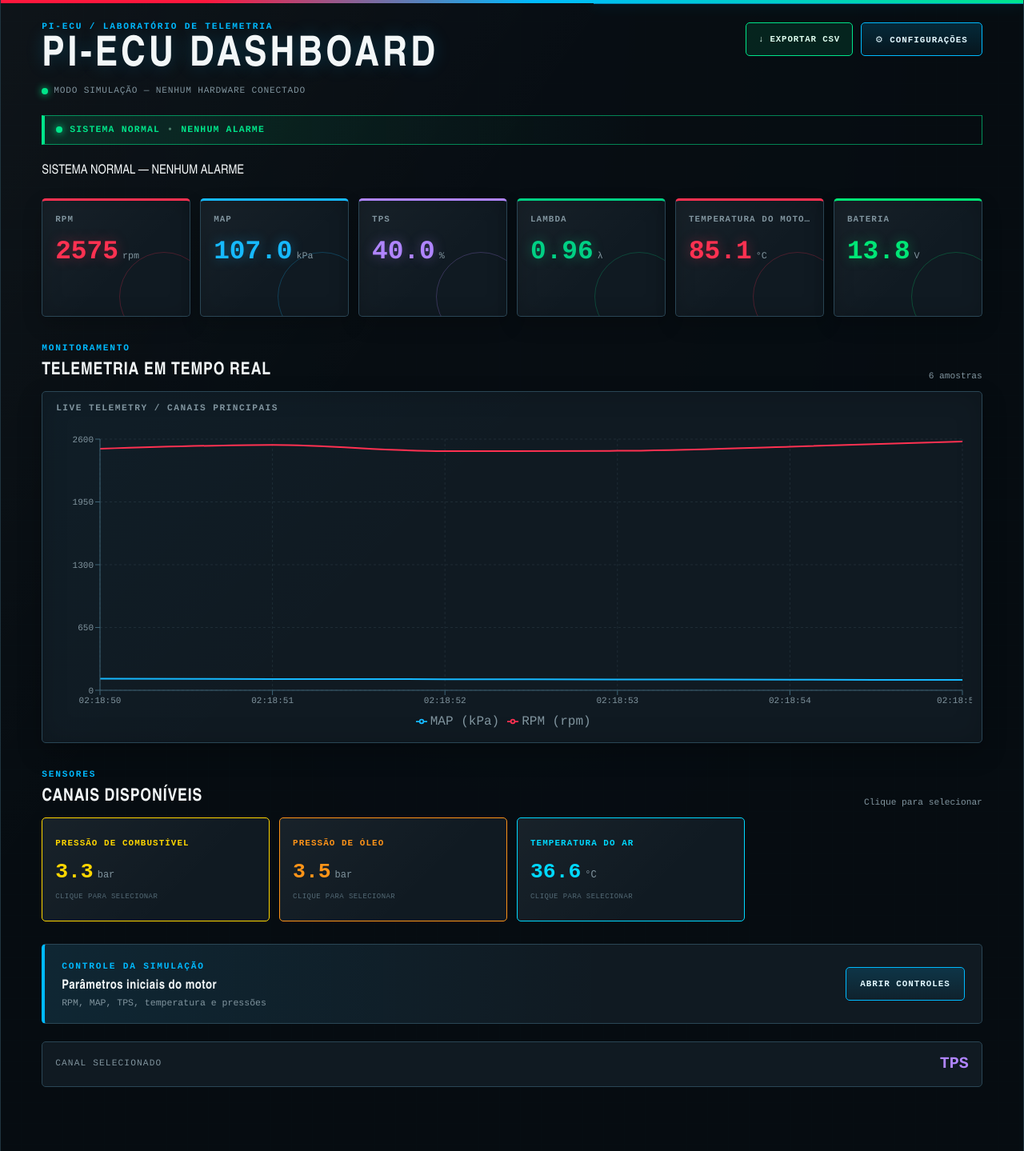
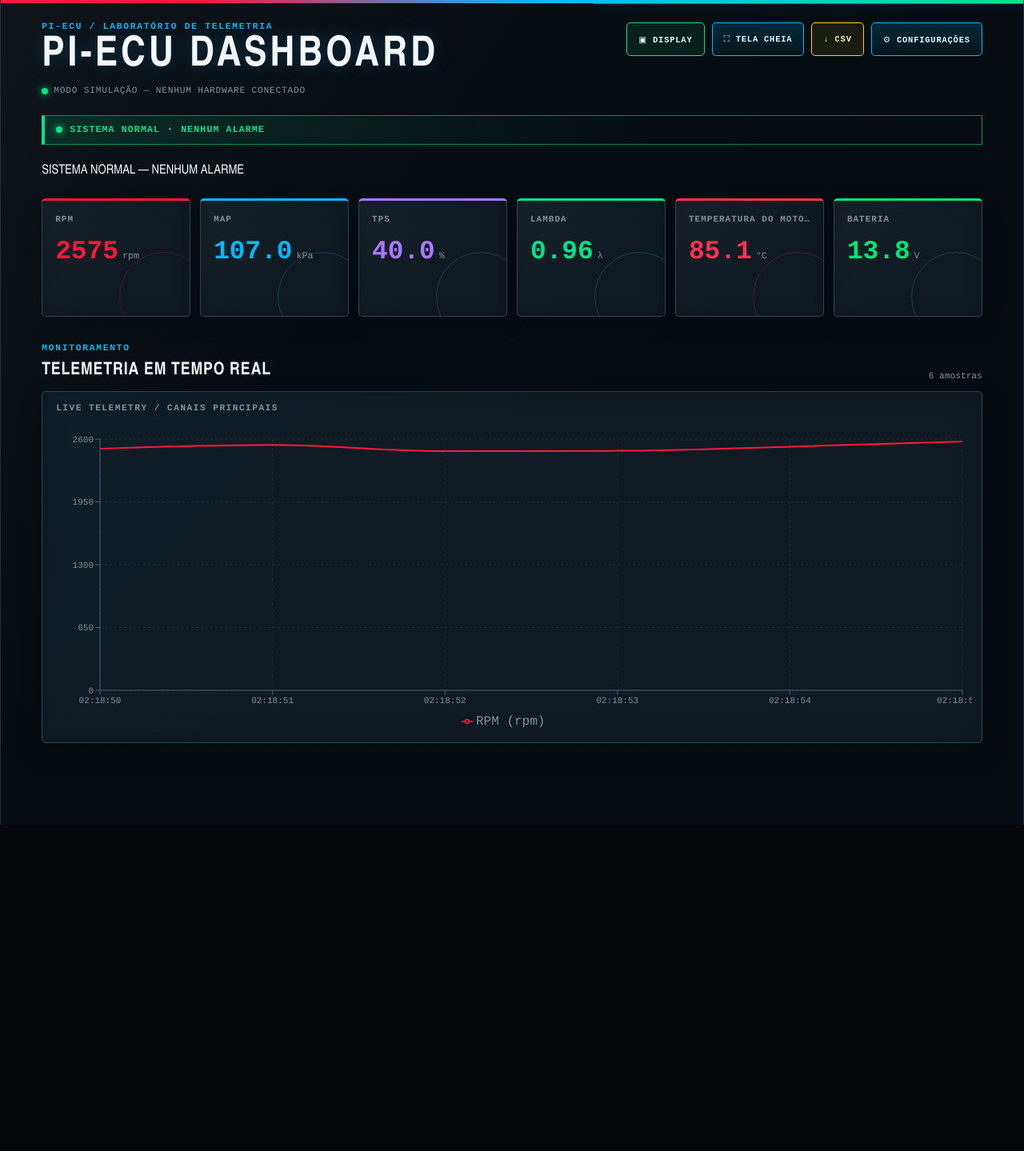
Before and after one commit to Matheus44444/pi-ecu, a React (Vite) app in the folder pi/web/: page / in a window 1280 px wide. Shown: the whole page at 80% size. After the commit the page ends 1031 px from the top, so only its background shows below. Built offline with nearby package versions, Linux system fonts and the light colour scheme.

Commit message:
feat: adiciona modo display e exportacao CSV

```diff
--- a/pi/web/src/main.jsx
+++ b/pi/web/src/main.jsx
@@ -2,13 +2,13 @@ import React, { useEffect, useMemo, useState } from "react";
 import ReactDOM from "react-dom/client";
 import "./style.css";
 
-import downloadTelemetryCsv from "./utils/csvExport";
 import AlarmBanner from "./components/AlarmBanner";
 import ChannelDetails from "./components/ChannelDetails";
 import MetricCard from "./components/MetricCard";
 import SimulationPanel from "./components/SimulationPanel";
 import TelemetryChart from "./components/TelemetryChart";
 import channels from "./data/channels";
+import downloadTelemetryCsv from "./utils/csvExport";
 
 const DEFAULT_VALUES = {
   rpm: 2500,
@@ -23,22 +23,22 @@ const DEFAULT_VALUES = {
 };
 
 const DEFAULT_SETTINGS = {
-  mainChartChannels: ["rpm", "map_kpa"],
-  selectedChannel: "tps",
+  mainChartChannels: ["rpm"],
+  selectedChannel: "lambda1",
   showSelectedChart: false,
   showMainLegend: true,
-  showSensorCards: true,
+  showSensorCards: false,
   showGrid: true,
   maxMainChannels: 2,
 };
 
 const FALLBACK_CHANNELS = [
-  { id: "rpm", nome: "RPM", unidade: "rpm", cor: "#ff3151" },
-  { id: "map_kpa", nome: "MAP", unidade: "kPa", cor: "#16b9ff" },
-  { id: "lambda1", nome: "Lambda", unidade: "λ", cor: "#00d084" },
-  { id: "tps", nome: "TPS", unidade: "%", cor: "#b085ff" },
-  { id: "fuel_bar", nome: "Pressão de combustível", unidade: "bar", cor: "#ffd600" },
-  { id: "oil_bar", nome: "Pressão de óleo", unidade: "bar", cor: "#ff9418" },
+  { id: "rpm", nome: "RPM", unidade: "rpm", cor: "#ff173d" },
+  { id: "map_kpa", nome: "MAP", unidade: "kPa", cor: "#00baff" },
+  { id: "lambda1", nome: "Lambda", unidade: "λ", cor: "#00e58a" },
+  { id: "tps", nome: "TPS", unidade: "%", cor: "#a978ff" },
+  { id: "fuel_bar", nome: "Pressão de combustível", unidade: "bar", cor: "#ffd400" },
+  { id: "oil_bar", nome: "Pressão de óleo", unidade: "bar", cor: "#ff8017" },
   { id: "ect_c", nome: "Temperatura do motor", unidade: "°C", cor: "#ff3151" },
   { id: "iat_c", nome: "Temperatura do ar", unidade: "°C", cor: "#00d9ff" },
   { id: "battery_v", nome: "Bateria", unidade: "V", cor: "#00e676" },
@@ -59,7 +59,7 @@ function getUnit(channel) {
 }
 
 function getColor(channel) {
-  return channel?.cor || channel?.color || "#16b9ff";
+  return channel?.cor || channel?.color || "#00baff";
 }
 
 function getChannel(id) {
@@ -69,14 +69,13 @@ function getChannel(id) {
 function normalizeSettings(value) {
   const saved = value && typeof value === "object" ? value : {};
   const validIds = new Set(CHANNEL_LIST.map(getId));
-  const selected = Array.isArray(saved.mainChartChannels)
-    ? saved.mainChartChannels.filter((id) => validIds.has(id))
-    : DEFAULT_SETTINGS.mainChartChannels;
+  const savedChannels = Array.isArray(saved.mainChartChannels) ? saved.mainChartChannels.filter((id) => validIds.has(id)) : [];
+  const mainChartChannels = savedChannels.length ? savedChannels.slice(0, 4) : DEFAULT_SETTINGS.mainChartChannels;
 
   return {
     ...DEFAULT_SETTINGS,
     ...saved,
-    mainChartChannels: selected.length ? selected.slice(0, 4) : DEFAULT_SETTINGS.mainChartChannels,
+    mainChartChannels,
     maxMainChannels: Math.max(1, Math.min(4, Number(saved.maxMainChannels) || 2)),
   };
 }
@@ -94,13 +93,14 @@ function nextTelemetry(previous) {
   const nextRpm = Math.max(700, Math.min(7000, previous.rpm + (rpmTarget - previous.rpm) * 0.12 + (Math.random() - 0.5) * 120));
   const mapTarget = 30 + nextTps * 1.7;
   const nextMap = Math.max(20, Math.min(250, previous.map_kpa + (mapTarget - previous.map_kpa) * 0.1 + (Math.random() - 0.5) * 4));
+  const nextLambda = Math.max(0.7, Math.min(1.3, 1.02 - nextTps / 100 * 0.14 + (Math.random() - 0.5) * 0.025));
 
   return {
     time: new Date().toLocaleTimeString("pt-BR"),
     rpm: Math.round(nextRpm),
     map_kpa: Number(nextMap.toFixed(1)),
     tps: Number(nextTps.toFixed(1)),
-    lambda1: Number(Math.max(0.7, Math.min(1.3, 1.02 - nextTps / 100 * 0.14 + (Math.random() - 0.5) * 0.025)).toFixed(2)),
+    lambda1: Number(nextLambda.toFixed(2)),
     fuel_bar: Number((3.25 + nextTps / 100 * 0.25 + (Math.random() - 0.5) * 0.1).toFixed(2)),
     oil_bar: Number((2.4 + nextRpm / 2300 + (Math.random() - 0.5) * 0.15).toFixed(2)),
     ect_c: Number(Math.min(120, previous.ect_c + (Math.random() - 0.45) * 0.12).toFixed(1)),
@@ -122,6 +122,8 @@ function App() {
   const [telemetry, setTelemetry] = useState(() => [initialTelemetry()]);
   const [settingsOpen, setSettingsOpen] = useState(false);
   const [simulationOpen, setSimulationOpen] = useState(false);
+  const [displayMode, setDisplayMode] = useState(() => localStorage.getItem("pi-ecu-display-mode") === "true");
+  const [browserFullscreen, setBrowserFullscreen] = useState(Boolean(document.fullscreenElement));
   const [settings, setSettings] = useState(() => {
     try {
       return normalizeSettings(JSON.parse(localStorage.getItem("pi-ecu-dashboard-settings") || "null"));
@@ -130,7 +132,7 @@ function App() {
     }
   });
   const [simulationValues, setSimulationValues] = useState(() => ({ ...DEFAULT_VALUES }));
-  const [selectedChannel, setSelectedChannel] = useState(settings.selectedChannel || "tps");
+  const [selectedChannel, setSelectedChannel] = useState(settings.selectedChannel || "lambda1");
 
   useEffect(() => {
     const timer = window.setInterval(() => {
@@ -147,6 +149,36 @@ function App() {
     localStorage.setItem("pi-ecu-dashboard-settings", JSON.stringify({ ...settings, selectedChannel }));
   }, [settings, selectedChannel]);
 
+  useEffect(() => {
+    localStorage.setItem("pi-ecu-display-mode", String(displayMode));
+    document.body.classList.toggle("display-mode-active", displayMode);
+  }, [displayMode]);
+
+  useEffect(() => {
+    function handleFullscreenChange() {
+      setBrowserFullscreen(Boolean(document.fullscreenElement));
+    }
+
+    function handleKeyDown(event) {
+      if (event.key === "F11") {
+        event.preventDefault();
+        setDisplayMode((current) => !current);
+      }
+
+      if (event.key === "Escape" && displayMode) {
+        setDisplayMode(false);
+      }
+    }
+
+    document.addEventListener("fullscreenchange", handleFullscreenChange);
+    window.addEventListener("keydown", handleKeyDown);
+
+    return () => {
+      document.removeEventListener("fullscreenchange", handleFullscreenChange);
+      window.removeEventListener("keydown", handleKeyDown);
+    };
+  }, [displayMode]);
+
   const current = telemetry[telemetry.length - 1] || initialTelemetry();
   const selectedDefinition = useMemo(() => getChannel(selectedChannel), [selectedChannel]);
 
@@ -157,10 +189,12 @@ function App() {
   function toggleChartChannel(id) {
     setSettings((old) => {
       const currentIds = old.mainChartChannels || [];
+
       if (currentIds.includes(id)) {
         if (currentIds.length === 1) return old;
         return { ...old, mainChartChannels: currentIds.filter((item) => item !== id) };
       }
+
       if (currentIds.length >= old.maxMainChannels) return old;
       return { ...old, mainChartChannels: [...currentIds, id] };
     });
@@ -170,6 +204,31 @@ function App() {
     setSettings(DEFAULT_SETTINGS);
     setSimulationValues(DEFAULT_VALUES);
     setSelectedChannel(DEFAULT_SETTINGS.selectedChannel);
+    setSimulationOpen(false);
+    setSettingsOpen(false);
+    setDisplayMode(false);
+  }
+
+  function toggleDisplayMode() {
+    setSettingsOpen(false);
+    setSimulationOpen(false);
+    setDisplayMode((currentMode) => !currentMode);
+  }
+
+  async function toggleBrowserFullscreen() {
+    try {
+      if (!document.fullscreenElement) {
+        await document.documentElement.requestFullscreen();
+      } else {
+        await document.exitFullscreen();
+      }
+    } catch (error) {
+      console.warn("Tela cheia indisponível:", error);
+    }
+  }
+
+  function exportCsv() {
+    downloadTelemetryCsv(telemetry, `pi-ecu-${new Date().toISOString().slice(0, 19).replace(/:/g, "-")}.csv`);
   }
 
   function renderPrimaryMetric(id) {
@@ -210,7 +269,7 @@ function App() {
   }
 
   return (
-    <main className="app-shell">
+    <main className={`app-shell ${displayMode ? "display-mode" : ""}`}>
       <header className="dashboard-header">
         <div>
           <div className="eyebrow">PI-ECU / LABORATÓRIO DE TELEMETRIA</div>
@@ -219,36 +278,26 @@ function App() {
         </div>
 
         <div className="header-actions">
-          <button
-            className="csv-button"
-            type="button"
-            onClick={() => {
-              downloadTelemetryCsv(
-                telemetry,
-                `pi-ecu-${new Date()
-                  .toISOString()
-                  .slice(0, 19)
-                  .replace(/:/g, "-")}.csv`
-              );
-            }}
-          >
-            ↓ EXPORTAR CSV
+          <button className="display-button" type="button" onClick={toggleDisplayMode}>
+            {displayMode ? "▣ OPERAÇÃO" : "▣ DISPLAY"}
           </button>
 
-          <button
-            className="settings-button"
-            type="button"
-            onClick={() => setSettingsOpen(true)}
-          >
+          <button className="fullscreen-button" type="button" onClick={toggleBrowserFullscreen}>
+            {browserFullscreen ? "⛶ SAIR" : "⛶ TELA CHEIA"}
+          </button>
+
+          <button className="csv-button" type="button" onClick={exportCsv}>
+            ↓ CSV
+          </button>
+
+          <button className="settings-button" type="button" onClick={() => setSettingsOpen(true)}>
             ⚙ CONFIGURAÇÕES
           </button>
         </div>
-
       </header>
 
       <div className="system-status">
-        <span className="status-dot" />
-        SISTEMA NORMAL
+        <span className="status-dot" /> SISTEMA NORMAL
         <span className="status-divider">•</span>
         NENHUM ALARME
       </div>
@@ -256,14 +305,7 @@ function App() {
       <AlarmBanner />
 
       <section className="primary-metrics">
-        {[
-          "rpm",
-          "map_kpa",
-          "tps",
-          "lambda1",
-          "ect_c",
-          "battery_v",
-        ].map(renderPrimaryMetric)}
+        {["rpm", "map_kpa", "tps", "lambda1", "ect_c", "battery_v"].map(renderPrimaryMetric)}
       </section>
 
       <section className="section-heading">
@@ -297,7 +339,9 @@ function App() {
           </section>
 
           <section className="channel-grid">
-            {CHANNEL_LIST.filter((channel) => !["rpm", "map_kpa", "tps", "lambda1", "ect_c", "battery_v"].includes(getId(channel))).map(renderSensorCard)}
+            {CHANNEL_LIST
+              .filter((channel) => !["rpm", "map_kpa", "tps", "lambda1", "ect_c", "battery_v"].includes(getId(channel)))
+              .map(renderSensorCard)}
           </section>
         </>
       )}
@@ -312,7 +356,7 @@ function App() {
         </section>
       )}
 
-      <section className="simulation-collapsed">
+      <section className="simulation-collapsed display-mode-hidden">
         <div>
           <span className="section-kicker">CONTROLE DA SIMULAÇÃO</span>
           <strong>Parâmetros iniciais do motor</strong>
@@ -324,15 +368,17 @@ function App() {
       </section>
 
       {simulationOpen && (
+        <div className="display-mode-hidden">
           <SimulationPanel
             valores={simulationValues}
             values={simulationValues}
             onChange={setSimulationValues}
             onApply={setSimulationValues}
           />
+        </div>
       )}
 
-      <section className="selected-channel-footer">
+      <section className="selected-channel-footer display-mode-hidden">
         <span>CANAL SELECIONADO</span>
         <strong style={{ color: getColor(selectedDefinition) }}>{getName(selectedDefinition)}</strong>
       </section>
@@ -350,7 +396,7 @@ function App() {
 
             <section className="settings-section">
               <h3>CANAIS DO GRÁFICO PRINCIPAL</h3>
-              <p className="settings-help">Use até {settings.maxMainChannels} canais de cada vez. Para melhor leitura, combine sinais de escala semelhante.</p>
+              <p className="settings-help">Use até {settings.maxMainChannels} canais de cada vez.</p>
               <div className="settings-channel-list">
                 {CHANNEL_LIST.map((channel) => {
                   const id = getId(channel);
@@ -388,7 +434,11 @@ function App() {
               <h3>LIMITE DE CANAIS</h3>
               <select className="settings-select" value={settings.maxMainChannels} onChange={(event) => {
                 const maximum = Number(event.target.value);
-                setSettings((old) => ({ ...old, maxMainChannels: maximum, mainChartChannels: old.mainChartChannels.slice(0, maximum) }));
+                setSettings((old) => ({
+                  ...old,
+                  maxMainChannels: maximum,
+                  mainChartChannels: old.mainChartChannels.slice(0, maximum),
+                }));
               }}>
                 <option value={1}>1 canal</option>
                 <option value={2}>2 canais</option>
--- a/pi/web/src/style.css
+++ b/pi/web/src/style.css
@@ -3,6 +3,7 @@
   --surface: #0b1117;
   --surface-2: #101a22;
   --surface-3: #14232c;
+  --panel-input: #09131a;
   --border: #2a4655;
   --border-hot: #3e6577;
   --white: #f3f7f8;
@@ -145,24 +146,54 @@ select:focus-visible {
   box-shadow: 0 0 10px var(--green);
 }
 
+.header-actions {
+  display: flex;
+  align-items: center;
+  justify-content: flex-end;
+  gap: 9px;
+  flex-wrap: wrap;
+}
+
 .settings-button,
+.display-button,
+.fullscreen-button,
+.csv-button,
 .simulation-collapsed button {
   min-height: 42px;
   border: 1px solid var(--cyan);
   border-radius: var(--radius);
-  padding: 0 17px;
+  padding: 0 14px;
   color: #e2f8ff;
   background: linear-gradient(180deg, rgba(0, 186, 255, .17), rgba(0, 186, 255, .05));
   cursor: pointer;
   font-family: "Share Tech Mono", monospace;
-  font-size: .68rem;
+  font-size: .65rem;
   font-weight: 700;
-  letter-spacing: .09em;
+  letter-spacing: .08em;
   text-transform: uppercase;
   transition: 140ms ease;
 }
 
+.display-button {
+  border-color: var(--green);
+  color: #e6fff6;
+  background: rgba(0, 229, 138, .09);
+}
+
+.fullscreen-button {
+  border-color: var(--cyan);
+}
+
+.csv-button {
+  border-color: var(--yellow);
+  color: #fff8c7;
+  background: rgba(255, 212, 0, .08);
+}
+
 .settings-button:hover,
+.display-button:hover,
+.fullscreen-button:hover,
+.csv-button:hover,
 .simulation-collapsed button:hover {
   background: rgba(0, 186, 255, .28);
   box-shadow: 0 0 20px rgba(0, 186, 255, .2);
@@ -251,7 +282,6 @@ select:focus-visible {
   font-size: clamp(1.45rem, 2.7vw, 2.05rem);
   font-weight: 700;
   line-height: 1;
-  text-shadow: 0 0 15px color-mix(in srgb, var(--metric-color, var(--cyan)) 35%, transparent);
 }
 
 .metric-card-unit {
@@ -465,7 +495,7 @@ select:focus-visible {
   border-radius: var(--radius);
   padding: 20px;
   background: var(--surface-2);
-  box-shadow: var(--shadow-panel);
+  box-shadow: 0 12px 30px rgba(0, 0, 0, .25);
 }
 
 .simulation-panel-header {
@@ -713,6 +743,59 @@ select:focus-visible {
   min-height: 40px;
 }
 
+.display-mode-hidden {
+  display: none !important;
+}
+
+.app-shell.display-mode {
+  width: 100%;
+  max-width: 1920px;
+  min-height: 100vh;
+  padding: clamp(28px, 3.5vh, 70px) clamp(32px, 4vw, 96px) 70px;
+}
+
+.display-mode .dashboard-header h1 {
+  font-size: clamp(2.5rem, 5vw, 5rem);
+  letter-spacing: .1em;
+}
+
+.display-mode .primary-metrics {
+  gap: clamp(14px, 1.3vw, 28px);
+  margin-bottom: clamp(24px, 3vh, 48px);
+}
+
+.display-mode .primary-metrics>* {
+  min-height: clamp(150px, 17vh, 250px);
+  padding: clamp(16px, 1.7vw, 30px);
+}
+
+.display-mode .metric-card-label {
+  font-size: clamp(.7rem, 1vw, 1rem);
+}
+
+.display-mode .metric-card-value {
+  font-size: clamp(2rem, 4vw, 4.8rem);
+}
+
+.display-mode .main-chart-box {
+  height: clamp(400px, 48vh, 760px);
+  margin-bottom: clamp(24px, 3vh, 48px);
+}
+
+.display-mode .channel-grid {
+  grid-template-columns: repeat(4, minmax(0, 1fr));
+  gap: clamp(12px, 1.2vw, 24px);
+}
+
+.display-mode .sensor-card {
+  min-height: clamp(130px, 15vh, 230px);
+  padding: clamp(14px, 1.4vw, 28px);
+}
+
+.display-mode .sensor-card strong {
+  font-size: clamp(1.7rem, 3vw, 3.5rem);
+}
+
 @media (max-width: 1100px) {
   .app-shell {
     width: 100%;
@@ -722,6 +805,19 @@ select:focus-visible {
 
   .primary-metrics {
     grid-template-columns: repeat(3, minmax(0, 1fr));
+  }
+
+  .header-actions {
+    align-items: stretch;
+    flex-direction: column;
+  }
+
+  .header-actions button {
+    width: 100%;
+  }
+
+  .display-mode .channel-grid {
+    grid-template-columns: repeat(2, minmax(0, 1fr));
   }
 }
 
@@ -733,10 +829,6 @@ select:focus-visible {
   .dashboard-header {
     align-items: stretch;
     flex-direction: column;
-  }
-
-  .settings-button {
-    width: 100%;
   }
 
   .primary-metrics {
@@ -768,6 +860,18 @@ select:focus-visible {
 
   .simulation-grid {
     grid-template-columns: repeat(2, minmax(0, 1fr));
+  }
+
+  .app-shell.display-mode {
+    padding: 20px 14px 40px;
+  }
+
+  .display-mode .primary-metrics {
+    grid-template-columns: repeat(2, minmax(0, 1fr));
+  }
+
+  .display-mode .main-chart-box {
+    height: 390px;
   }
 }
 
@@ -830,42 +934,3 @@ select:focus-visible {
     transition-duration: .01ms !important;
   }
 }
-
-.header-actions {
-  display: flex;
-  align-items: center;
-  gap: 10px;
-}
-
-.csv-button {
-  min-height: 42px;
-  border: 1px solid var(--green);
-  border-radius: var(--radius);
-  padding: 0 15px;
-  color: #dffff0;
-  background: rgba(0, 229, 138, 0.1);
-  cursor: pointer;
-  font-family: "Share Tech Mono", monospace;
-  font-size: 0.67rem;
-  font-weight: 700;
-  letter-spacing: 0.08em;
-  text-transform: uppercase;
-  transition: 140ms ease;
-}
-
-.csv-button:hover {
-  background: rgba(0, 229, 138, 0.24);
-  box-shadow: 0 0 18px rgba(0, 229, 138, 0.2);
-  transform: translateY(-1px);
-}
-
-@media (max-width: 720px) {
-  .header-actions {
-    align-items: stretch;
-    flex-direction: column;
-  }
-
-  .header-actions button {
-    width: 100%;
-  }
-}
```
Lines whose indentation alone changed are shown as unchanged.
